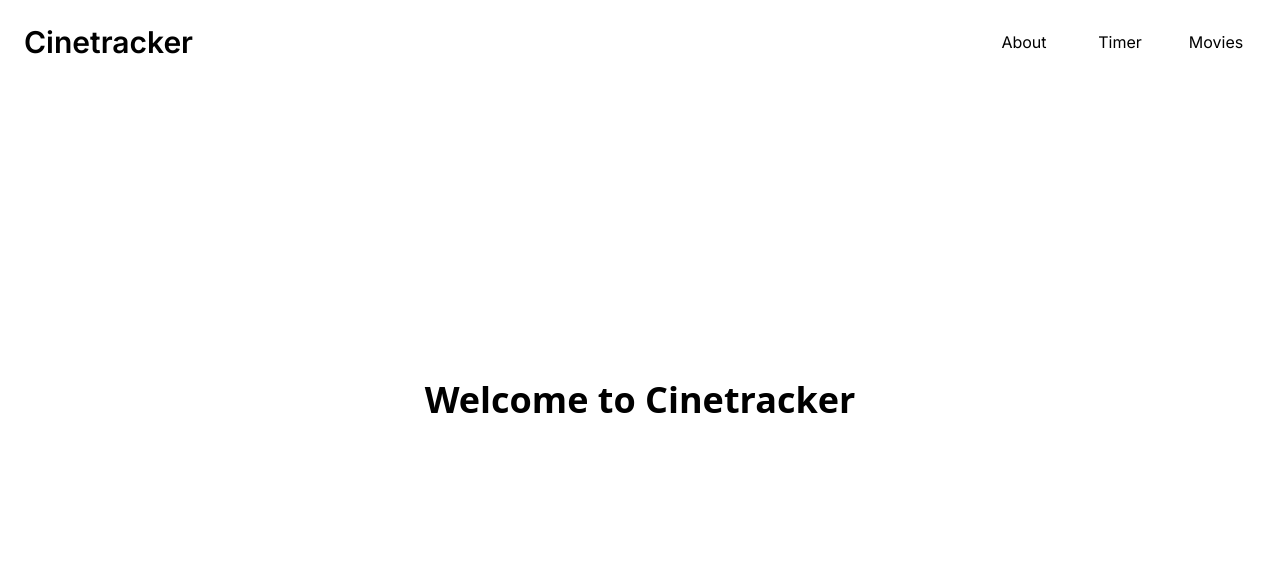
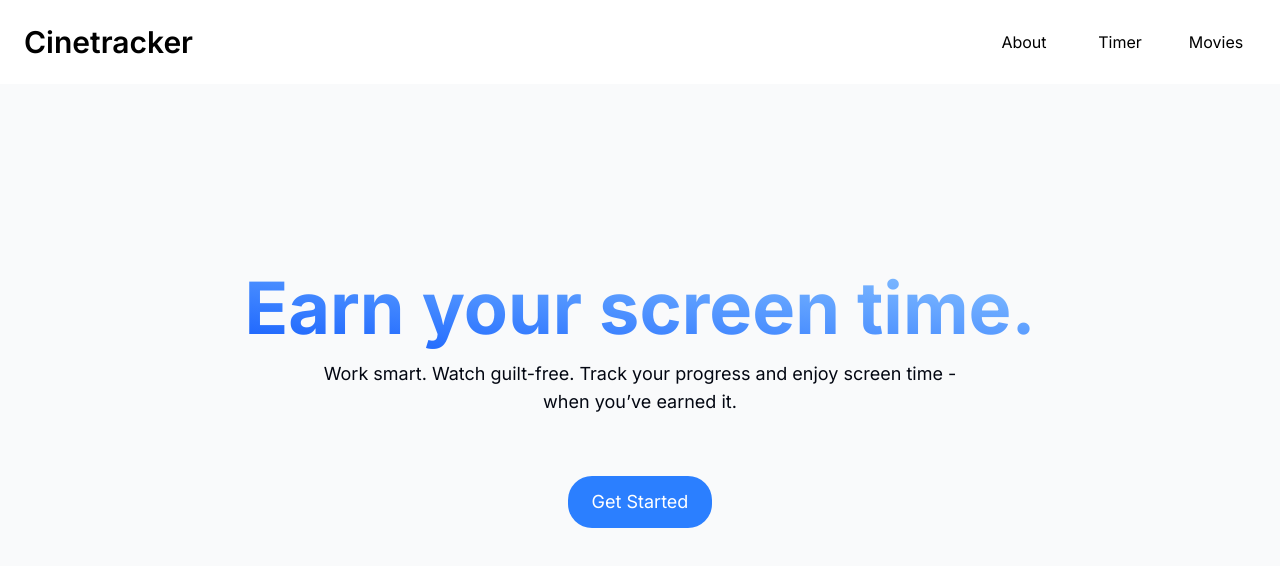
Before and after one commit to JohnPhillipO/cinema-track, a React (Vite) app: page / in a window 1280 px wide. Shown: the top 566 px of the page. Built offline with nearby package versions, Linux system fonts and the light colour scheme.

Commit message:
update home page

```diff
--- a/src/layout/LayoutRoute.jsx
+++ b/src/layout/LayoutRoute.jsx
@@ -5,7 +5,7 @@ export default function LayoutRoute() {
   return (
     <>
       <Navbar />
-      <main className="px-6">
+      <main>
         <Outlet />
       </main>
     </>
--- a/src/pages/Home.jsx
+++ b/src/pages/Home.jsx
@@ -1,8 +1,19 @@
 export default function Home() {
   return (
     <>
-      <section className="flex flex-col items-center justify-center h-screen text-center">
-        <h1 className="text-4xl font-bold">Welcome to Cinetracker</h1>
+      <section className="flex flex-col items-center justify-center h-screen text-center font-inter bg-gray-50">
+        <h1 className="text-7xl font-bold font-inter">
+          <span className="text-transparent bg-clip-text bg-gradient-to-tr from-blue-600 to-blue-300">
+            Earn your screen time.
+          </span>
+        </h1>
+        <p className="text-gray-950 mt-4 max-w-2xl font-inter text-lg">
+          Work smart. Watch guilt-free. Track your progress and enjoy screen
+          time - when you’ve earned it.
+        </p>
+        <button className="bg-blue-500 text-white px-6 py-3 rounded-3xl mt-15 cursor-pointer font-inter text-lg hover:bg-blue-600 transition-all duration-200">
+          Get Started
+        </button>
       </section>
     </>
   );
```
